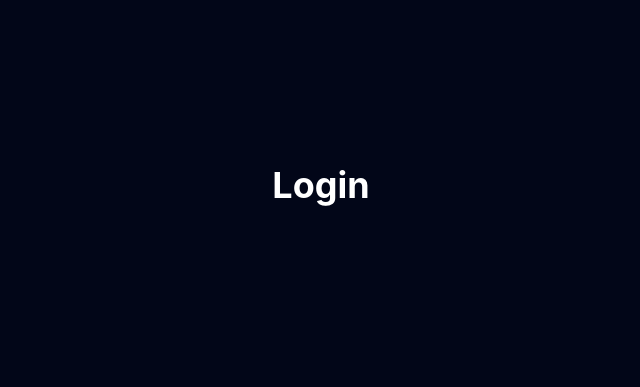
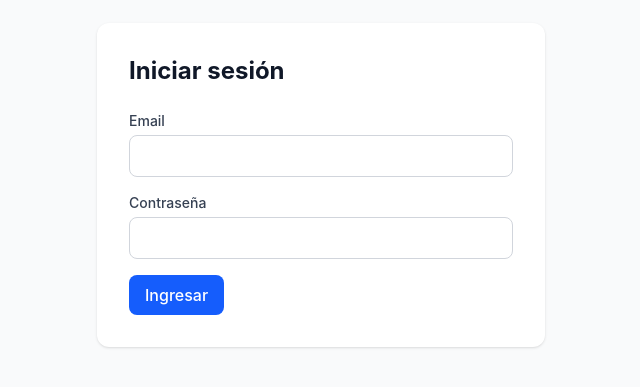
Before and after one commit to AndreAmutio/UrbanFix-Solutions, a React app in the folder frontend/: page /login in a window 1280 px wide. Shown: the part 215-602 px from the top of the page, without its empty margins (319-959 px from the left). Built offline with nearby package versions, Linux system fonts and the light colour scheme; no server answers; the HTML template or start-up script is replaced by a standard one.

Commit message:
Implementacion de login y configuración de API

```diff
--- a/frontend/src/components/ProtectedRoute.jsx
+++ b/frontend/src/components/ProtectedRoute.jsx
@@ -1,15 +1,25 @@
 import { Navigate } from "react-router-dom";
 import { useAuth } from "../context/AuthContext";
 
-export default function ProtectedRoute({ children }) {
-  const { token, loading } = useAuth();
+export default function ProtectedRoute({ children, role }) { //children: panel agregao que se quiere proteger /role: rol requerido por la ruta
+  const { user, token, loading } = useAuth(); //obtengo el usuario
 
   if (loading) {
     return <p className="p-6 text-center">Cargando...</p>;
   }
 
-  if (!token) {
+  if (!token || !user) { //se comprueba que exista tanto el token como el usuario. Si falta alguno, vuelve al login.
     return <Navigate to="/login" replace />;
+  }
+
+  if (role && user.role !== role) {
+    const redirects = {
+      CLIENTE: "/cliente",
+      TECNICO: "/tecnico",
+      ADMIN: "/admin",
+    };
+
+    return <Navigate to={redirects[user.role] || "/"} replace />;
   }
 
   return children;
--- a/frontend/src/pages/auth/Login.jsx
+++ b/frontend/src/pages/auth/Login.jsx
@@ -1,7 +1,92 @@
+import { useState } from 'react';
+import { useNavigate } from 'react-router-dom';
+import { useAuth } from '../../context/AuthContext';
+import { Button } from '../../components/ui/Button';
+import { Input } from '../../components/ui/Input';
+import api from '../../services/api';
+
 export default function Login() {
+  const [formData, setFormData] = useState({
+    email: '',
+    password: '',
+  });
+
+  const [error, setError] = useState('');
+  const [loading, setLoading] = useState(false);
+
+  const { login } = useAuth();
+  const navigate = useNavigate();
+
+  const handleSubmit = async (e) => {
+    e.preventDefault();
+
+    setError('');
+    setLoading(true);
+
+    try {
+      const { data } = await api.post('/auth/login', formData);
+
+      login(data.user, data.token);
+
+      const redirects = {
+        CLIENTE: '/cliente',
+        TECNICO: '/tecnico',
+        ADMIN: '/admin',
+      };
+
+      const destination = redirects[data.user.role];
+
+      if (destination) {
+        navigate(destination);
+      } else {
+        setError('El usuario tiene un rol no reconocido');
+      }
+    } catch (err) {
+      setError(
+        err.response?.data?.error || 'Error al iniciar sesión'
+      );
+    } finally {
+      setLoading(false);
+    }
+  };
+
   return (
-    <main className="min-h-screen bg-slate-950 text-white flex items-center justify-center">
-      <h1 className="text-4xl font-bold">Login</h1>
+    <main className="min-h-screen flex items-center justify-center bg-gray-50">
+      <div className="bg-white p-8 rounded-xl shadow-sm w-full max-w-md">
+        <h1 className="text-2xl font-bold text-gray-900 mb-6">
+          Iniciar sesión
+        </h1>
+
+        {error && (
+          <div className="bg-red-50 text-red-600 p-3 rounded mb-4">
+            {error}
+          </div>
+        )}
+
+        <form onSubmit={handleSubmit} className="space-y-4">
+          <Input
+            label="Email"
+            type="email"
+            value={formData.email}
+            onChange={(e) =>
+              setFormData({
+                ...formData,
+                email: e.target.value,
+              })
+            }
+          />
+
+          <Input
+            label="Contraseña"
+            type="password"
+            value={formData.password}
+            onChange={(e) =>setFormData({...formData,password: e.target.value,})}
+          />
+          <Button type="submit" disabled={loading}>
+            {loading ? 'Ingresando...' : 'Ingresar'}
+          </Button>
+        </form>
+      </div>
     </main>
   );
 }
--- /dev/null
+++ b/frontend/src/services/api.js
@@ -0,0 +1,34 @@
+import axios from 'axios';
+
+const api = axios.create({
+  baseURL: import.meta.env.VITE_API_URL || 'http://localhost:3001/api',
+});
+
+// Agrega el token antes de enviar una petición.
+api.interceptors.request.use((config) => {
+  const token = localStorage.getItem('token');
+
+  if (token) {
+    config.headers.Authorization = `Bearer ${token}`;
+  }
+
+  return config;
+});
+
+// Controla los errores de sesión.
+api.interceptors.response.use(
+  (response) => response,
+
+  (error) => {
+    if (error.response?.status === 401) {
+      localStorage.removeItem('token');
+      localStorage.removeItem('user');
+
+      window.location.href = '/login';
+    }
+
+    return Promise.reject(error);
+  }
+);
+
+export default api;
```
